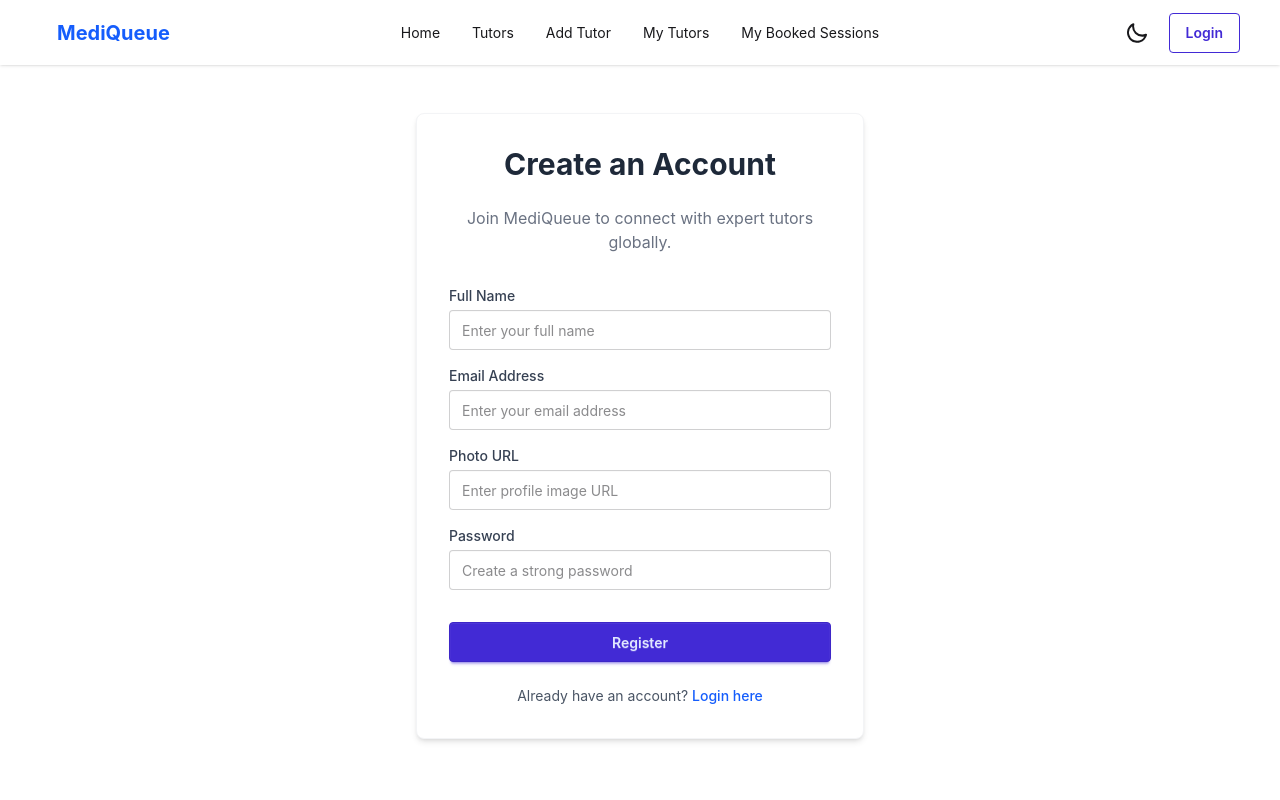
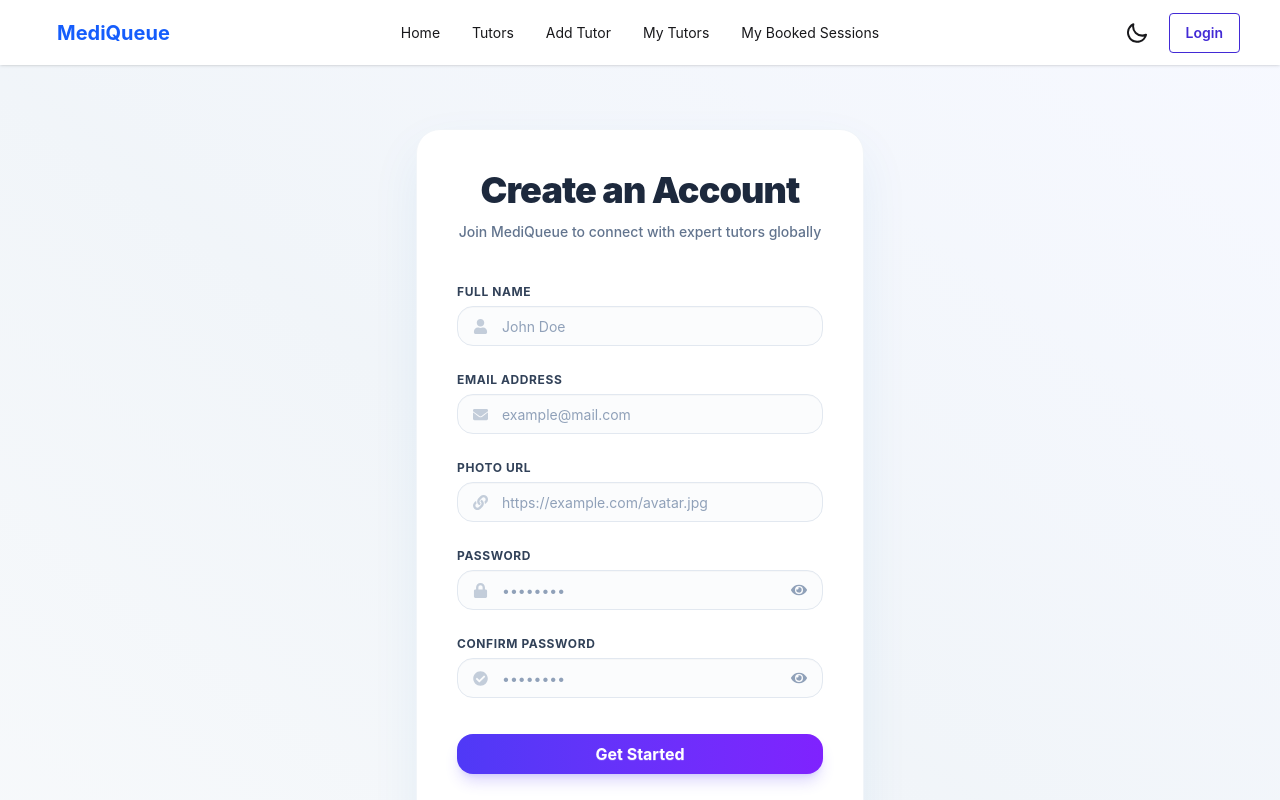
Before and after one commit to towfiqurv360/B13-A09--MediQueue-Tutor-Booking-System-Client-side, a React (Vite) app: page /register in a window 1280 px wide. Shown: the top 800 px of the page. Built offline with nearby package versions, Linux system fonts and the light colour scheme; no server answers.

Commit message:
feat: implement real user registration with profile update functionality

```diff
--- a/package.json
+++ b/package.json
@@ -16,6 +16,7 @@
     "react": "^19.2.6",
     "react-dom": "^19.2.6",
     "react-hot-toast": "^2.6.0",
+    "react-icons": "^5.6.0",
     "react-router-dom": "^7.15.1",
     "swiper": "^12.1.4"
   },
--- a/src/pages/Register.jsx
+++ b/src/pages/Register.jsx
@@ -1,52 +1,177 @@
-import React from 'react';
-import { Link } from 'react-router-dom';
+import React, { useContext, useState } from 'react';
+import { Link, useNavigate } from 'react-router-dom';
+import { AuthContext } from '../providers/AuthProvider';
+import { FaEye, FaEyeSlash, FaUser, FaEnvelope, FaLink, FaLock, FaCheckCircle } from 'react-icons/fa';
 
 const Register = () => {
+    const { createUser, updateUserProfile, signInWithGoogle } = useContext(AuthContext);
+    const navigate = useNavigate();
+    const [showPassword, setShowPassword] = useState(false);
+    const [showConfirmPassword, setShowConfirmPassword] = useState(false);
+    const [error, setError] = useState('');
+
     const handleRegister = (e) => {
         e.preventDefault();
+        setError('');
+
         const form = e.target;
         const name = form.name.value;
         const email = form.email.value;
         const photo = form.photo.value;
         const password = form.password.value;
+        const confirmPassword = form.confirmPassword.value;
 
-        const userInfo = { name, email, photo, password };
-        console.log("Register User Info:", userInfo);
+        if (password !== confirmPassword) {
+            setError("Passwords do not match!");
+            return;
+        }
+
+        if (password.length < 6) {
+            setError("Password must be at least 6 characters long.");
+            return;
+        }
+
+        if (!/[A-Z]/.test(password)) {
+            setError("Password must contain at least one uppercase letter.");
+            return;
+        }
+
+        if (!/[a-z]/.test(password)) {
+            setError("Password must contain at least one lowercase letter.");
+            return;
+        }
+
+        createUser(email, password)
+            .then(() => {
+                updateUserProfile(name, photo)
+                    .then(() => {
+                        form.reset();
+                        navigate('/');
+                    })
+                    .catch((err) => setError(err.message));
+            })
+            .catch((err) => setError(err.message));
+    };
+
+    const handleGoogleRegister = () => {
+        setError('');
+        signInWithGoogle()
+            .then(() => {
+                navigate('/');
+            })
+            .catch((err) => setError(err.message));
     };
 
     return (
-        <div className="max-w-md mx-auto my-12 p-8 bg-white rounded-lg shadow-md border border-gray-100">
-            <h2 className="text-3xl font-bold text-center text-gray-800 mb-6">Create an Account</h2>
-            <p className="text-center text-gray-500 mb-8">Join MediQueue to connect with expert tutors globally.</p>
+        <div className="min-h-screen flex items-center justify-center bg-gradient-to-tr from-slate-50 via-slate-100 to-indigo-50/50 px-4 py-16 dark:from-slate-950 dark:via-slate-900 dark:to-slate-950">
+            <div className="max-w-md w-full bg-white dark:bg-slate-900 p-10 rounded-3xl shadow-[0_20px_50px_rgba(8,_112,_184,_0.07)] border border-slate-100 dark:border-slate-800/80 transition-all duration-300 hover:shadow-[0_20px_50px_rgba(99,_102,_241,_0.15)]">
 
-            <form onSubmit={handleRegister} className="space-y-4">
-                <div>
-                    <label className="block text-sm font-medium text-gray-700 mb-1">Full Name</label>
-                    <input type="text" name="name" placeholder="Enter your full name" className="input input-bordered w-full" required />
+                <div className="text-center mb-9">
+                    <h2 className="text-4xl font-black tracking-tight text-slate-800 dark:text-slate-100 mb-3">
+                        Create an Account
+                    </h2>
+                    <p className="text-sm text-slate-500 dark:text-slate-400 font-medium">
+                        Join MediQueue to connect with expert tutors globally
+                    </p>
                 </div>
 
-                <div>
-                    <label className="block text-sm font-medium text-gray-700 mb-1">Email Address</label>
-                    <input type="email" name="email" placeholder="Enter your email address" className="input input-bordered w-full" required />
+                {error && (
+                    <div className="alert alert-error shadow-sm mb-6 rounded-2xl py-3.5 text-sm font-semibold flex items-center gap-2 bg-rose-50 border-rose-200 text-rose-600 dark:bg-rose-950/30 dark:border-rose-900/50 dark:text-rose-400">
+                        <span>{error}</span>
+                    </div>
+                )}
+
+                <form onSubmit={handleRegister} className="space-y-5">
+                    <div className="form-control">
+                        <label className="label pt-0 pb-1.5">
+                            <span className="label-text font-bold text-slate-700 dark:text-slate-300 text-xs uppercase tracking-wider">Full Name</span>
+                        </label>
+                        <div className="relative">
+                            <span className="absolute inset-y-0 left-0 flex items-center pl-4 text-slate-400 dark:text-slate-500 pointer-events-none">
+                                <FaUser size={15} />
+                            </span>
+                            <input type="text" name="name" placeholder="John Doe" className="input input-bordered w-full pl-11 bg-slate-50/50 focus:bg-white dark:bg-slate-800/40 dark:focus:bg-slate-900 border-slate-200 dark:border-slate-700/80 focus:border-indigo-500 dark:focus:border-indigo-500 focus:ring-0 text-slate-800 dark:text-slate-200 placeholder-slate-400 dark:placeholder-slate-500 transition-all duration-200 rounded-2xl cursor-text" required />
+                        </div>
                     </div>
 
-                <div>
-                    <label className="block text-sm font-medium text-gray-700 mb-1">Photo URL</label>
-                    <input type="url" name="photo" placeholder="Enter profile image URL" className="input input-bordered w-full" required />
+                    <div className="form-control">
+                        <label className="label pt-0 pb-1.5">
+                            <span className="label-text font-bold text-slate-700 dark:text-slate-300 text-xs uppercase tracking-wider">Email Address</span>
+                        </label>
+                        <div className="relative">
+                            <span className="absolute inset-y-0 left-0 flex items-center pl-4 text-slate-400 dark:text-slate-500 pointer-events-none">
+                                <FaEnvelope size={15} />
+                            </span>
+                            <input type="email" name="email" placeholder="example@mail.com" className="input input-bordered w-full pl-11 bg-slate-50/50 focus:bg-white dark:bg-slate-800/40 dark:focus:bg-slate-900 border-slate-200 dark:border-slate-700/80 focus:border-indigo-500 dark:focus:border-indigo-500 focus:ring-0 text-slate-800 dark:text-slate-200 placeholder-slate-400 dark:placeholder-slate-500 transition-all duration-200 rounded-2xl cursor-text" required />
+                        </div>
                     </div>
 
-                <div>
-                    <label className="block text-sm font-medium text-gray-700 mb-1">Password</label>
-                    <input type="password" name="password" placeholder="Create a strong password" className="input input-bordered w-full" required />
+                    <div className="form-control">
+                        <label className="label pt-0 pb-1.5">
+                            <span className="label-text font-bold text-slate-700 dark:text-slate-300 text-xs uppercase tracking-wider">Photo URL</span>
+                        </label>
+                        <div className="relative">
+                            <span className="absolute inset-y-0 left-0 flex items-center pl-4 text-slate-400 dark:text-slate-500 pointer-events-none">
+                                <FaLink size={15} />
+                            </span>
+                            <input type="url" name="photo" placeholder="https://example.com/avatar.jpg" className="input input-bordered w-full pl-11 bg-slate-50/50 focus:bg-white dark:bg-slate-800/40 dark:focus:bg-slate-900 border-slate-200 dark:border-slate-700/80 focus:border-indigo-500 dark:focus:border-indigo-500 focus:ring-0 text-slate-800 dark:text-slate-200 placeholder-slate-400 dark:placeholder-slate-500 transition-all duration-200 rounded-2xl cursor-text" required />
+                        </div>
                     </div>
 
-                <button type="submit" className="btn btn-primary w-full mt-4">Register</button>
+                    <div className="form-control">
+                        <label className="label pt-0 pb-1.5">
+                            <span className="label-text font-bold text-slate-700 dark:text-slate-300 text-xs uppercase tracking-wider">Password</span>
+                        </label>
+                        <div className="relative">
+                            <span className="absolute inset-y-0 left-0 flex items-center pl-4 text-slate-400 dark:text-slate-500 pointer-events-none">
+                                <FaLock size={15} />
+                            </span>
+                            <input type={showPassword ? "text" : "password"} name="password" placeholder="••••••••" className="input input-bordered w-full pl-11 pr-12 bg-slate-50/50 focus:bg-white dark:bg-slate-800/40 dark:focus:bg-slate-900 border-slate-200 dark:border-slate-700/80 focus:border-indigo-500 dark:focus:border-indigo-500 focus:ring-0 text-slate-800 dark:text-slate-200 placeholder-slate-400 dark:placeholder-slate-500 transition-all duration-200 rounded-2xl cursor-text" required />
+                            <button type="button" onClick={() => setShowPassword(!showPassword)} className="absolute inset-y-0 right-0 flex items-center pr-4 text-slate-400 hover:text-slate-700 dark:hover:text-slate-200 transition-colors cursor-pointer">
+                                {showPassword ? <FaEyeSlash size={16} /> : <FaEye size={16} />}
+                            </button>
+                        </div>
+                    </div>
+
+                    <div className="form-control">
+                        <label className="label pt-0 pb-1.5">
+                            <span className="label-text font-bold text-slate-700 dark:text-slate-300 text-xs uppercase tracking-wider">Confirm Password</span>
+                        </label>
+                        <div className="relative">
+                            <span className="absolute inset-y-0 left-0 flex items-center pl-4 text-slate-400 dark:text-slate-500 pointer-events-none">
+                                <FaCheckCircle size={15} />
+                            </span>
+                            <input type={showConfirmPassword ? "text" : "password"} name="confirmPassword" placeholder="••••••••" className="input input-bordered w-full pl-11 pr-12 bg-slate-50/50 focus:bg-white dark:bg-slate-800/40 dark:focus:bg-slate-900 border-slate-200 dark:border-slate-700/80 focus:border-indigo-500 dark:focus:border-indigo-500 focus:ring-0 text-slate-800 dark:text-slate-200 placeholder-slate-400 dark:placeholder-slate-500 transition-all duration-200 rounded-2xl cursor-text" required />
+                            <button type="button" onClick={() => setShowConfirmPassword(!showConfirmPassword)} className="absolute inset-y-0 right-0 flex items-center pr-4 text-slate-400 hover:text-slate-700 dark:hover:text-slate-200 transition-colors cursor-pointer">
+                                {showConfirmPassword ? <FaEyeSlash size={16} /> : <FaEye size={16} />}
+                            </button>
+                        </div>
+                    </div>
+
+                    <button type="submit" className="btn btn-primary w-full bg-gradient-to-r from-indigo-600 to-violet-600 hover:from-indigo-700 hover:to-violet-700 border-none text-white font-bold text-base shadow-lg shadow-indigo-600/20 hover:shadow-indigo-600/30 transition-all duration-300 rounded-2xl mt-4 cursor-pointer">
+                        Get Started
+                    </button>
                 </form>
 
-            <p className="text-sm text-center text-gray-600 mt-6">
+                <div className="divider my-6 text-[10px] text-slate-400 dark:text-slate-500 uppercase tracking-widest font-black">OR</div>
+
+                <button type="button" onClick={handleGoogleRegister} className="btn btn-outline w-full flex items-center justify-center gap-3 rounded-2xl border border-slate-200 dark:border-slate-800 bg-white dark:bg-slate-800 hover:bg-slate-50 dark:hover:bg-slate-750 text-slate-700 dark:text-slate-200 font-bold text-sm shadow-sm transition-all duration-300 cursor-pointer">
+                    <svg className="w-5 h-5 min-w-[20px]" viewBox="0 0 24 24">
+                        <path fill="#4285F4" d="M23.745 12.27c0-.7-.06-1.4-.19-2.07H12v4.51h6.6c-.29 1.53-1.14 2.82-2.4 3.68v3.05h3.88c2.27-2.09 3.66-5.17 3.66-8.83z" />
+                        <path fill="#34A853" d="M12 24c3.24 0 5.95-1.08 7.93-2.91l-3.88-3.05c-1.08.72-2.45 1.16-4.05 1.16-3.11 0-5.74-2.11-6.68-4.96H1.21v3.15C3.18 21.88 7.31 24 12 24z" />
+                        <path fill="#FBBC05" d="M5.32 14.24A7.16 7.16 0 0 1 5 12c0-.79.13-1.57.32-2.34V6.51H1.21A11.94 11.94 0 0 0 0 12c0 1.92.45 3.74 1.21 5.39l4.11-3.15z" />
+                        <path fill="#EA4335" d="M12 4.75c1.77 0 3.35.61 4.6 1.8l3.42-3.42C17.95 1.19 15.24 0 12 0 7.31 0 3.18 2.12 1.21 6.51l4.11 3.15c.94-2.85 3.57-4.96 6.68-4.96z" />
+                    </svg>
+                    Continue with Google
+                </button>
+
+                <p className="text-sm text-center text-slate-500 dark:text-slate-400 mt-7 font-medium">
                     Already have an account?{" "}
-                <Link to="/login" className="text-blue-600 font-medium hover:underline">Login here</Link>
+                    <Link to="/login" className="text-indigo-600 dark:text-indigo-400 font-bold hover:underline transition-all">
+                        Login here
+                    </Link>
                 </p>
+            </div>
         </div>
     );
 };
```
Also changed, not shown: 1 other file (tests, documents, lock files or other folders). Lines whose indentation alone changed are shown as unchanged.
